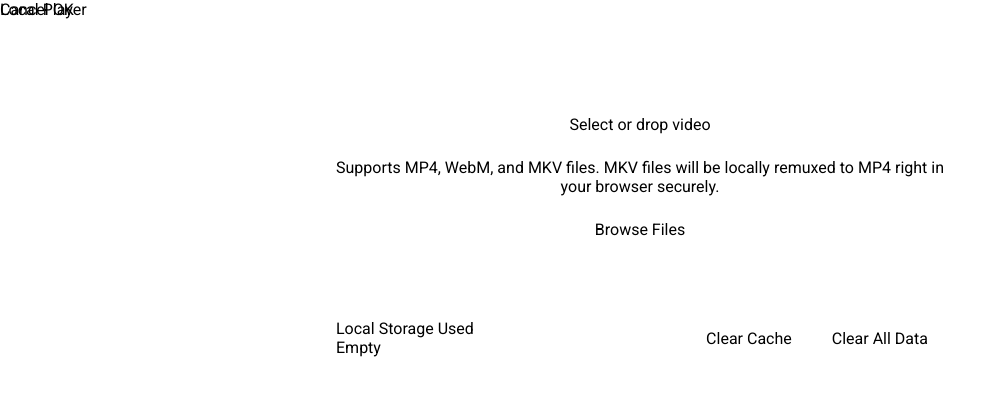
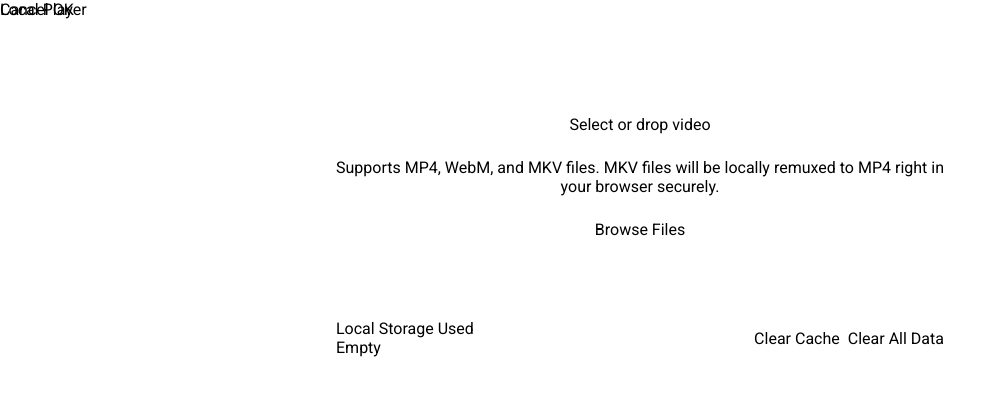
Before and after one commit to StringWeaver/Local-PWA-Media-Player, a Svelte app: page / in a window 1280 px wide. Shown: the top 396 px of the page, without its empty margins (0-1006 px from the left). Built offline with nearby package versions, Linux system fonts and the light colour scheme.

Commit message:
cleanup code

```diff
--- a/src/App.svelte
+++ b/src/App.svelte
@@ -676,7 +676,7 @@
       <mdui-layout-main>
         <div class="play-container">
         {#if appState === 'CONVERTING'}
-          <mdui-dialog open headline="Processing Video" description={statusMessage} close-on-overlay-click>
+          <mdui-dialog open headline="Processing Video" description={statusMessage} >
             <div class="dialog-progress-icon">
               <mdui-circular-progress></mdui-circular-progress>
             </div>
@@ -685,7 +685,7 @@
         {/if}
 
         {#if appState === 'ERROR'}
-           <mdui-dialog open headline="Processing Failed" description={errorMessage} close-on-overlay-click>
+           <mdui-dialog open headline="Processing Failed" description={errorMessage} >
             <mdui-icon-warning slot="icon" class="dialog-error-icon"></mdui-icon-warning>
              <mdui-button role="button" tabindex="0" slot="action" variant="text" onclick={goBack} onkeydown={(e) => e.key === 'Enter' && goBack()}>Go Back</mdui-button>
            </mdui-dialog>
@@ -723,7 +723,7 @@
   </div>
 {/if}
 
-<mdui-dialog open={dialogOpened} headline={dialogTitle} description={dialogMessage} onclosed={() => dialogOpened = false} close-on-overlay-click>
+<mdui-dialog open={dialogOpened} headline={dialogTitle} description={dialogMessage} onclosed={() => dialogOpened = false} >
   <mdui-button role="button" tabindex="0" slot="action" variant="text" onclick={() => dialogOpened = false} onkeydown={(e) => e.key === 'Enter' && (dialogOpened = false)}>Cancel</mdui-button>
   <mdui-button role="button" tabindex="0" slot="action" variant="text" onclick={() => { dialogConfirmAction?.(); }} onkeydown={(e) => e.key === 'Enter' && dialogConfirmAction?.()}>OK</mdui-button>
 </mdui-dialog>
@@ -732,9 +732,8 @@
   /* Hidden file inputs */
   .hidden { display: none; }
 
-  /* Layout main area: scrollable flex column */
+  /* Layout main area */
   :global(mdui-layout-main) {
-    display: flex;
     flex-direction: column;
     overflow-y: auto;
     -webkit-overflow-scrolling: touch;
@@ -761,7 +760,7 @@
     inset: 0;
   }
 
-  /* Upload card */
+  /* Upload card container */
   .home-container {
     max-width: 40rem;
     width: 90%;
@@ -831,8 +830,6 @@
     width: fit-content;
   }
 
-
-
   /* Flex spacer for top app bar */
   .flex-spacer { flex-grow: 1; }
 
@@ -840,22 +837,9 @@
   .top-bar-actions {
     display: flex;
     align-items: center;
-    padding-right: 0.5rem;
   }
 
-  /* Subtitle processing progress in top bar */
-  :global(.subtitle-progress) {
-    width: 1.5rem;
-    height: 1.5rem;
-  }
-
-  /* Pill-shaped buttons */
-  :global(.pill-button) {
-    border-radius: 9999px;
-    padding-inline: 1rem;
-  }
-
-  /* Storage card internals */
+  /* Storage info */
   .storage-info {
     display: flex;
     flex-direction: column;
```
